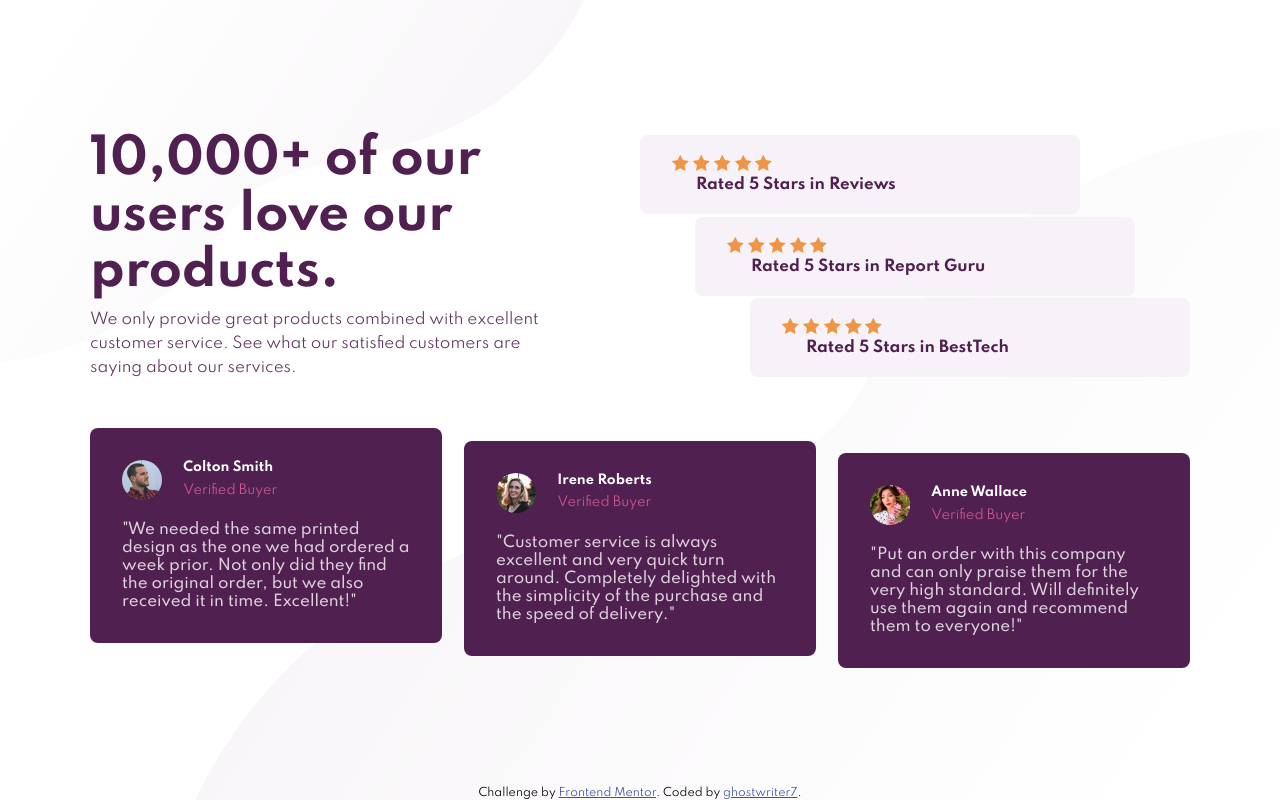
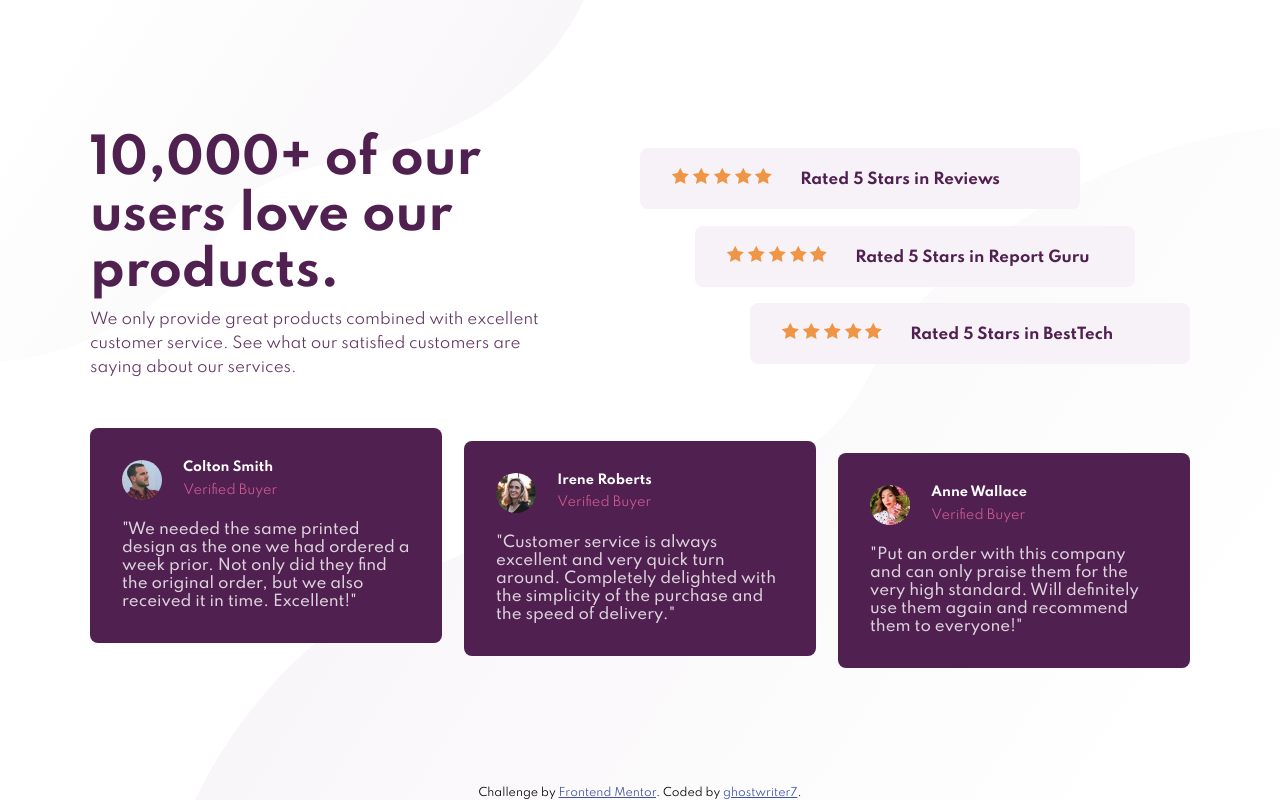
Before and after one commit to ghostwriter7/social-proof-section, a plain HTML site: page index.html in a window 1280 px wide. Drawn offline with Linux system fonts and the light colour scheme.

Commit message:
Update style.css

```diff
--- a/style.css
+++ b/style.css
@@ -78,6 +78,9 @@ main {
   padding: 1.25rem 2rem;
   border-radius: 0.5rem;
   min-width: 80%;
+}
+.rate .stars {
+  display: inline-block;
 }
 .rate span {
   font-weight: 700;
```
